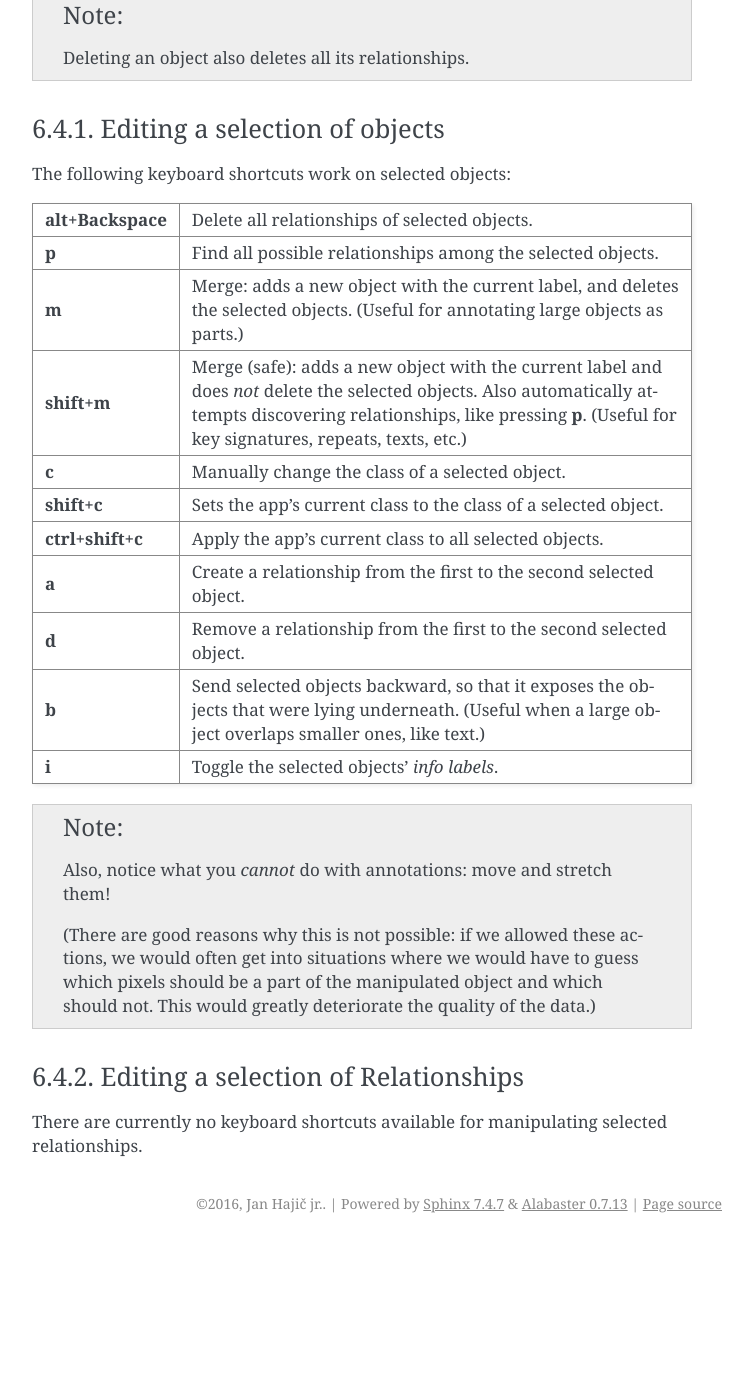
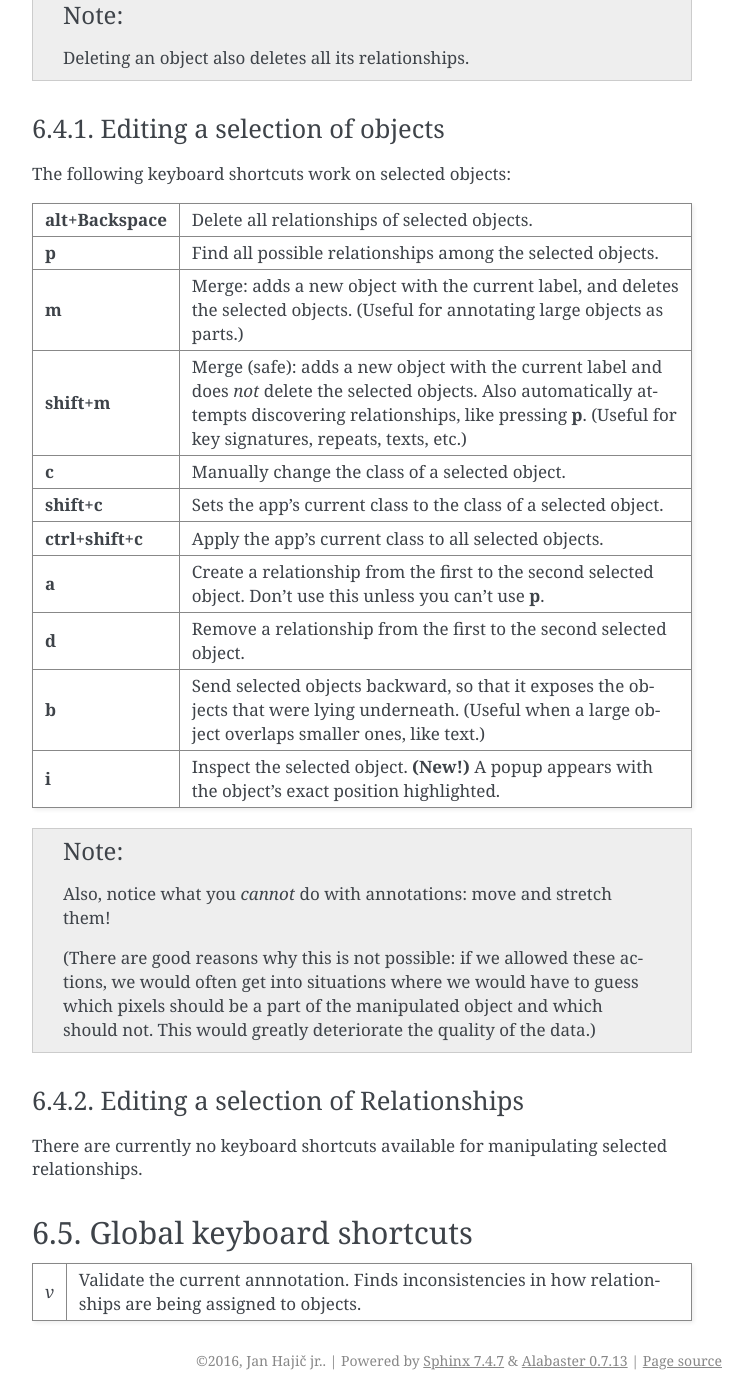
Before and after one commit to hajicj/MUSCIMarker, a Sphinx documentation site: the page built from doc/source/controls.rst, in a window 1280 px wide and 1400 px high, scrolled down 7087 px. Shown: the whole window, without its empty margins (388-1141 px from the left). Built offline with Sphinx 7.4.7, drawn with Linux system fonts in a browser that asks for light colours; formulas are drawn with MathJax 3; before the commit the page ends 8330 px from its top, so only the background shows below that; some of the changed text lies outside the part shown.

Commit message:
Documented in controls.rst: inspection view, validation.

```diff
--- a/doc/source/controls.rst
+++ b/doc/source/controls.rst
@@ -362,13 +362,14 @@ The following keyboard shortcuts work on selected objects:
 **shift+c**         Sets the app's current class to the class of a selected object.
 **ctrl+shift+c**    Apply the app's current class to all selected objects.
 **a**               Create a relationship from the first to the second
-                    selected object.
+                    selected object. Don't use this unless you can't use **p**.
 **d**               Remove a relationship from the first to the second
                     selected object.
 **b**               Send selected objects backward, so that it exposes the objects
                     that were lying underneath. (Useful when a large object
                     overlaps smaller ones, like text.)
-**i**               Toggle the selected objects' *info labels*.
+**i**               Inspect the selected object. **(New!)** A popup appears with
+                    the object's exact position highlighted.
 =================   ================================================================
 
 .. note::
@@ -388,3 +389,14 @@ Editing a selection of Relationships
 
 There are currently no keyboard shortcuts available for manipulating
 selected relationships.
+
+
+.. _controls_shortcuts_global:
+
+Global keyboard shortcuts
+-------------------------
+
+=================   ================================================================
+*v*                 Validate the current annnotation. Finds inconsistencies in how
+                    relationships are being assigned to objects.
+=================   ================================================================
```
